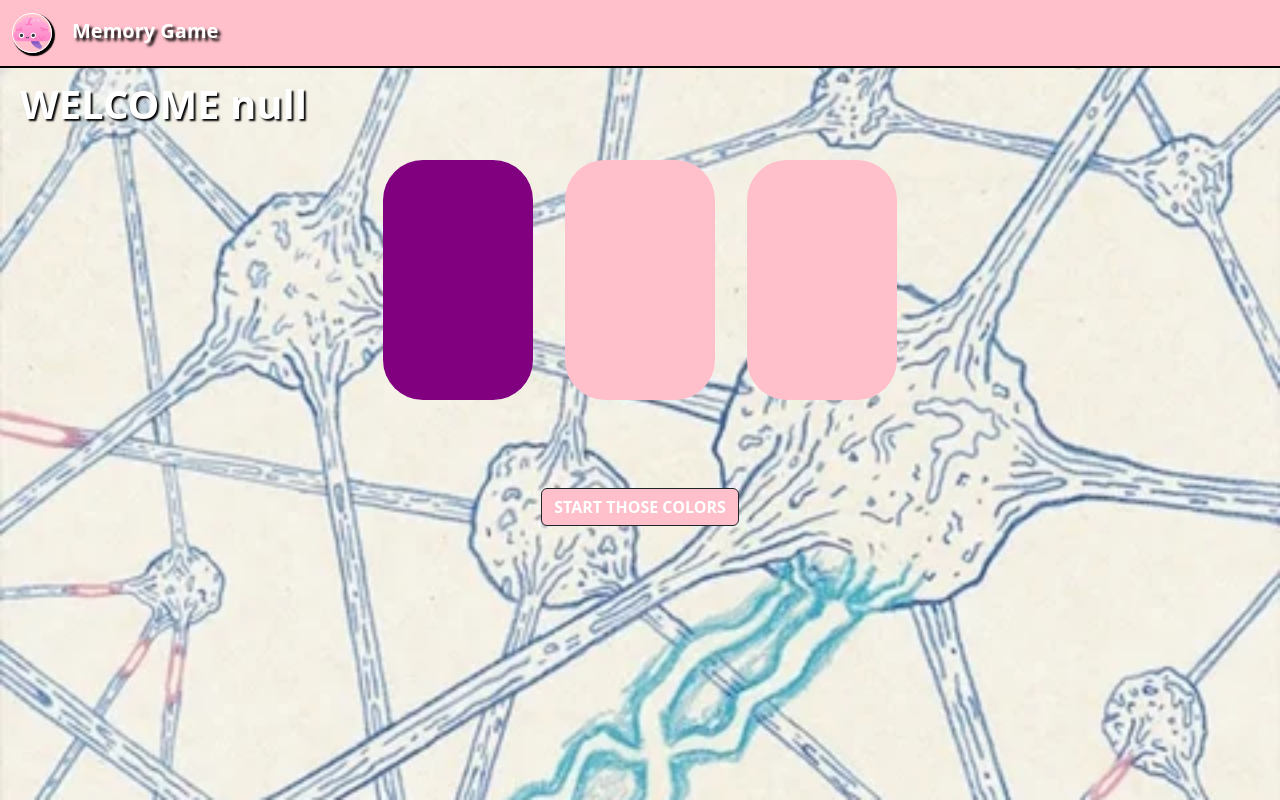
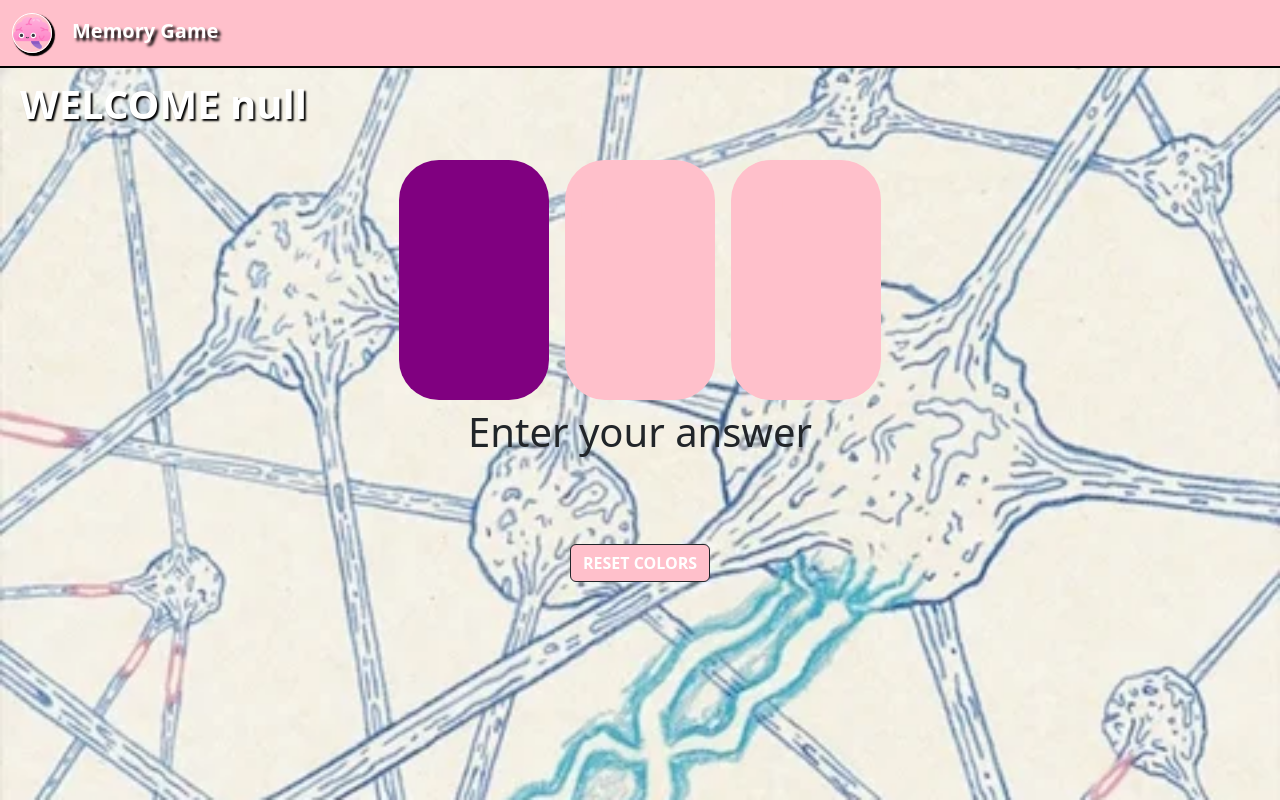
Before and after one commit to FranzieYoogan/angularMemoryGame, an Angular app: page /game in a window 1280 px wide. Both pictures are taken after a click on the button "START THOSE COLORS". Built offline with nearby package versions, Linux system fonts and the light colour scheme.

Commit message:
beginningColorsAnswerButton

```diff
--- a/src/app/game/game.component.css
+++ b/src/app/game/game.component.css
@@ -205,3 +205,14 @@ gap: 2em;
 
 
 }
+
+
+/* ANSWER */
+
+.answerContainer {
+
+    display: flex;
+    justify-content: center;
+    display: none;
+
+}
--- a/src/app/game/game.component.html
+++ b/src/app/game/game.component.html
@@ -12,6 +12,12 @@
 <div class="containerColors">
 
     <div>
+
+
+    <div style="display:flex; gap: 1em">
+
+
+    <div>
           <h1 class="color1" id="color1"></h1>
     </div>
 
@@ -22,8 +28,15 @@
         <div>
              <h1 class="color3" id="color3"></h1>
         </div>
+    </div>
 
 
+    <div id="answerContainer" class="answerContainer">
+          <h1>Enter your answer</h1>
+    </div>
+
+
+ </div>
     </div>
 
 <section class="containerAll">
@@ -36,7 +49,8 @@
 
 
     <div>
-        <button type="button" (click)="colorsStart()" class="btnStartColors btn btn-dark">START THOSE COLORS</button>
+
+        <button type="button" id="start" (click)="colorsStart()" class="btnStartColors btn btn-dark">START THOSE COLORS</button>
     </div>
 
 </div>
--- a/src/app/game/game.component.ts
+++ b/src/app/game/game.component.ts
@@ -35,6 +35,18 @@ export class GameComponent implements OnInit {
       const color22:any = document.getElementById('color2')
 
       const color33:any = document.getElementById('color3')
+
+      const answerContainer:any = document.getElementById('answerContainer')
+
+      const start:any = document.getElementById('start')
+
+      setTimeout(() => {
+
+        answerContainer.style.display = "flex";
+        start.innerHTML = "RESET COLORS"
+
+      }, 300);
+
 
 
       let color1:any = 1;
```
